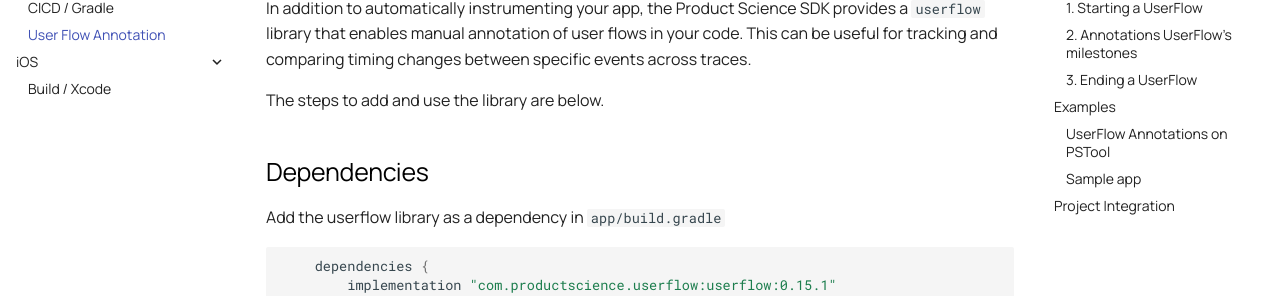
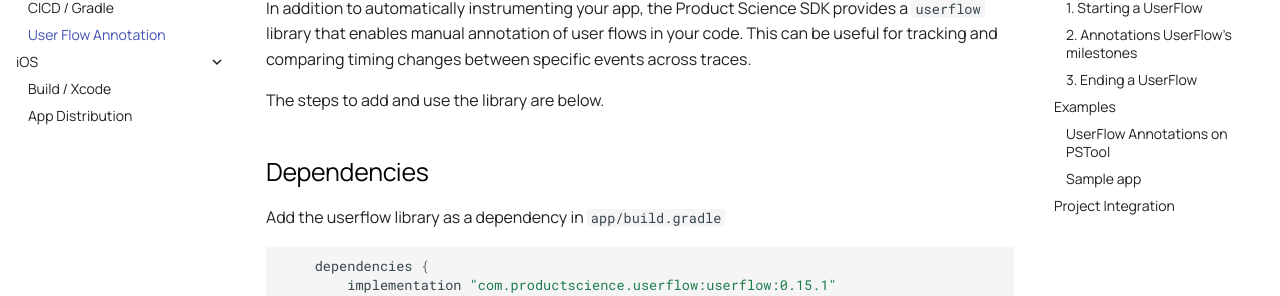
Before and after one commit to product-science/docs, an MkDocs documentation site: the page built from docs/android/user-flow.md, in a window 1280 px wide. Shown: the part 233-529 px from the top of the page. Built offline with MkDocs 1.6.1 and Material for MkDocs 9.7.7, drawn with Linux system fonts in a browser that asks for light colours; comment, search, counter and statistics services are not loaded.

Commit message:
Update mkdocs.yml

```diff
--- a/mkdocs.yml
+++ b/mkdocs.yml
@@ -17,6 +17,7 @@ nav:
       - User Flow Annotation: android/user-flow.md
     - iOS:
       - Build / Xcode: ios/xcode.md
+      - App Distribution: ios/distribution.md
 
 
 # Visual
```
